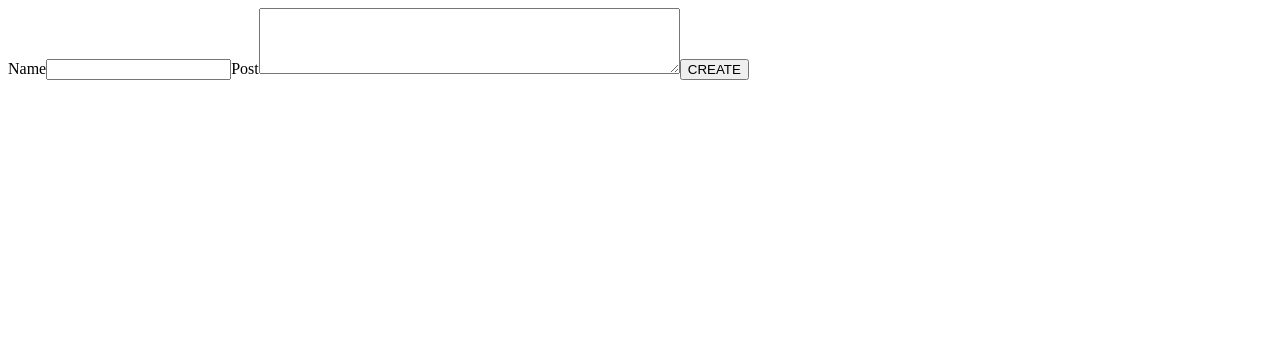
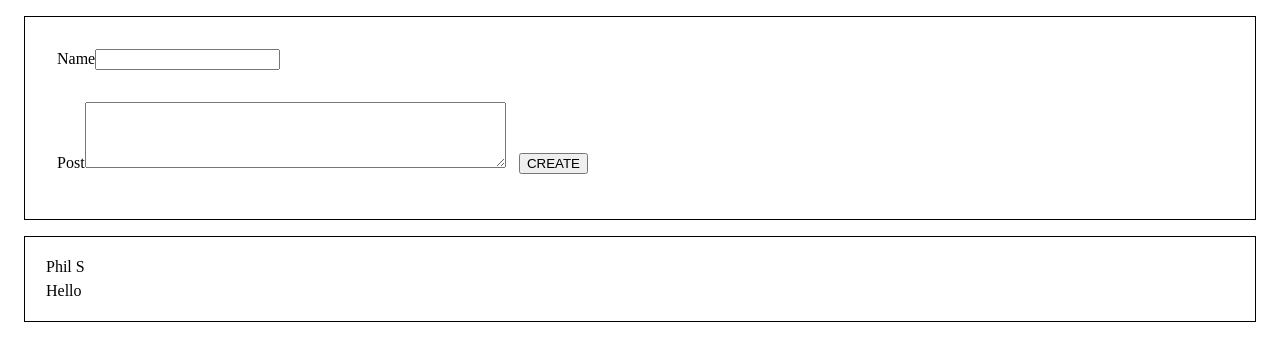
Before and after one commit to phil-sorenson/SocialFeed-Project-React, a React (Create React App) app: page / in a window 1280 px wide. Shown: the top 360 px of the page. Built offline with nearby package versions, Linux system fonts and the light colour scheme.

Commit message:
Created the ability for a post to actually get taken in and posted to a table + Created App.css & CreatePosts.css to style

```diff
--- /dev/null
+++ b/src/App.css
@@ -0,0 +1,7 @@
+.border-box {
+    border: 1px;
+    border-style: solid;
+    border-color: black;
+    margin: 1em;
+    padding: 1em;
+}
--- a/src/App.jsx
+++ b/src/App.jsx
@@ -1,13 +1,14 @@
 import React, { useState } from 'react'
 import CreatePosts from './Components/CreatePosts/CreatePosts';
-
+import Post from './Components/Posts/Post';
+import './App.css';
 
 function App() {
 
-  const [posts, setPosts] = useState([{}]);
+  const [posts, setPosts] = useState([{'name': 'Phil S' , 'post': 'Hello'}]);
 
   function createPost(post) {
-    let tempPost = [...post, posts];
+    let tempPost = [post,...posts];
 
     setPosts(tempPost);
   }
@@ -15,8 +16,12 @@ function App() {
 
   return (
     <div>
-
-      <CreatePosts createPostProperty={createPost} />
+      <div className='border-box'>
+        <CreatePosts createPostProperty= {createPost} />
+      </div>
+      <div className='border-box'>
+        <Post posts= {posts}/>
+      </div>
     </div>
 
 
--- /dev/null
+++ b/src/Components/CreatePosts/CreatePosts.css
@@ -0,0 +1,7 @@
+.form-grid {
+    display: grid;
+}
+
+.form-group {
+    margin: 1em;
+}
--- a/src/Components/CreatePosts/CreatePosts.jsx
+++ b/src/Components/CreatePosts/CreatePosts.jsx
@@ -1,7 +1,12 @@
-//* CreatePost == AddEntryForm (weight-tracker)
-// Todo: Create a form with 2 input fields (1. w/ user's name 2. w/ the body of their posts) - each should be bound to it's own State variable
+/**
+* ToDo: Code it where the previous input goes away after clicking CREATE
+** CreatePost == AddEntryForm (weight-tracker)
+* ! Create a form with 2 input fields (1. w/ user's name 2. w/ the body of their posts) - each should be bound to it's own State variable
+* ! Code it where the previous input goes away after clicking CREATE
+*/
 
 import React, { useState } from 'react';
+import './CreatePosts.css';
 
 const CreatePosts = (props) => {
 
@@ -21,15 +26,19 @@ const CreatePosts = (props) => {
     }
 //* event.target.value is the value that is being inputted and
     return (
-        <div>
-            <form onSubmit={handleSubmit} className='form-grid'>
-            <label>Name</label>
-            <input type='text' value= {name} onChange={(event)=> setName(event.target.value)}/>
-            <label>Post</label>
-            <textarea rows='4' cols='50' value={post} onChange={(event)=> setPost(event.target.value) }></textarea>
-            <button type='submit' className='btn btn-primary'>CREATE</button>
-            </form>
-        </div>
+
+        <form onSubmit={handleSubmit} className='form-grid'>
+            <div className='form-group'>
+                <label>Name</label>
+                <input type='text' value= {name} onChange={(event)=> setName(event.target.value)}/>
+            </div>
+            <div className='form-group'>
+                <label>Post</label>
+                <textarea rows='4' cols='50' type='text' value={post} onChange={(event)=> setPost(event.target.value) }/>
+                <button type='submit' className='btn btn-primary' style={{'margin': '1em'}}>CREATE</button>
+            </div>
+        </form>
+
 
     );
 }
--- a/src/Components/Posts/Post.jsx
+++ b/src/Components/Posts/Post.jsx
@@ -1,19 +1,34 @@
 /**
+ * ToDo: Style it so the name is above the post (As of now: "Phil S Hello")
+ *
 ** Within the “Post” component create a template of how you would like each individual post to be displayed.
 ** This will include the USER'S NAME, THE BODY of the post, and the “like” and “dislike” buttons.
 ** similar to DisplayEntries.jsx (weight tracker)
 ** Will have to import CreatePosts.jsx and take in the variables name & post
 */
-//
+
 
 const Post = (props) => {
 
 
+
     return (
-        <table>
-
-        </table>
-
+    <table>
+        <div>
+            {props.posts.map((post) =>{
+                return (
+                <div>
+                    <div id='name'>
+                        <td>{post.name}</td>
+                    </div>
+                    <div id='post-body'>
+                        <td>{post.post}</td>
+                    </div>
+                </div>
+                )
+            })}
+        </div>
+    </table>
 
      );
 }
```
